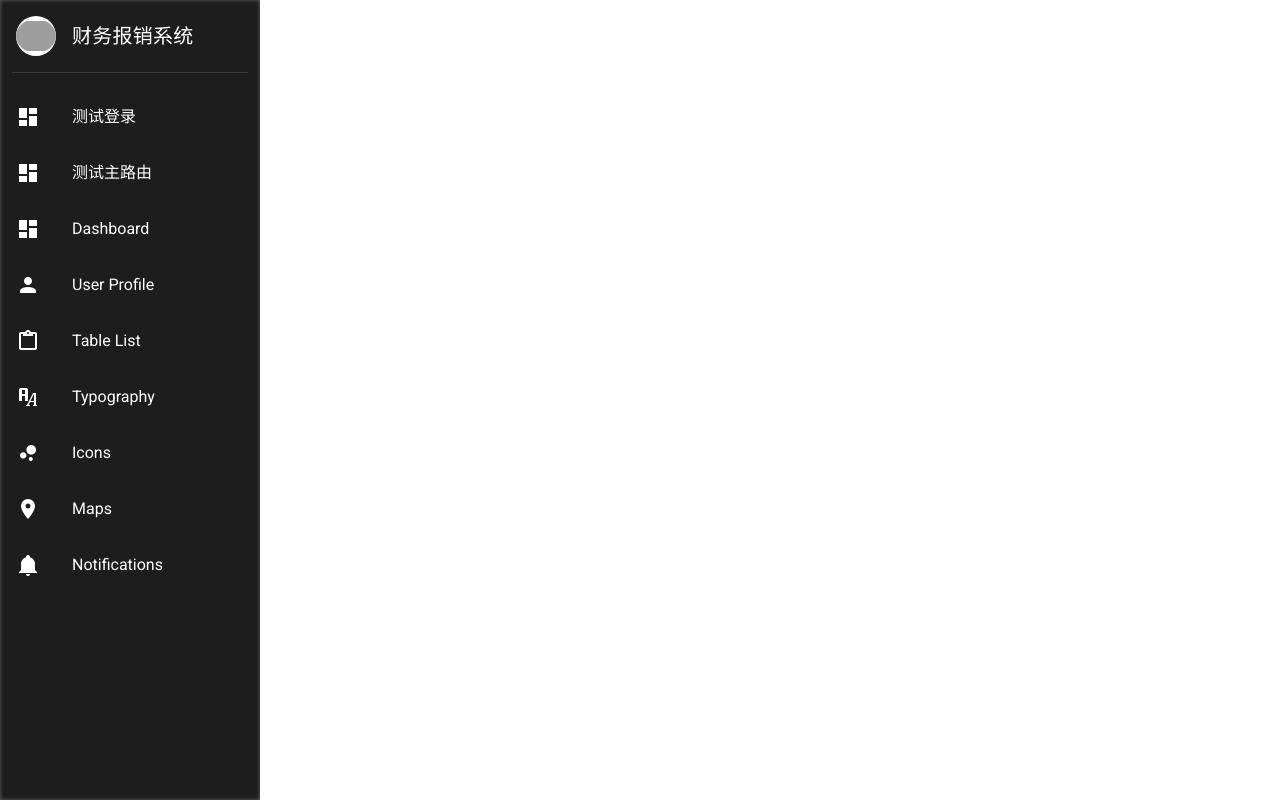
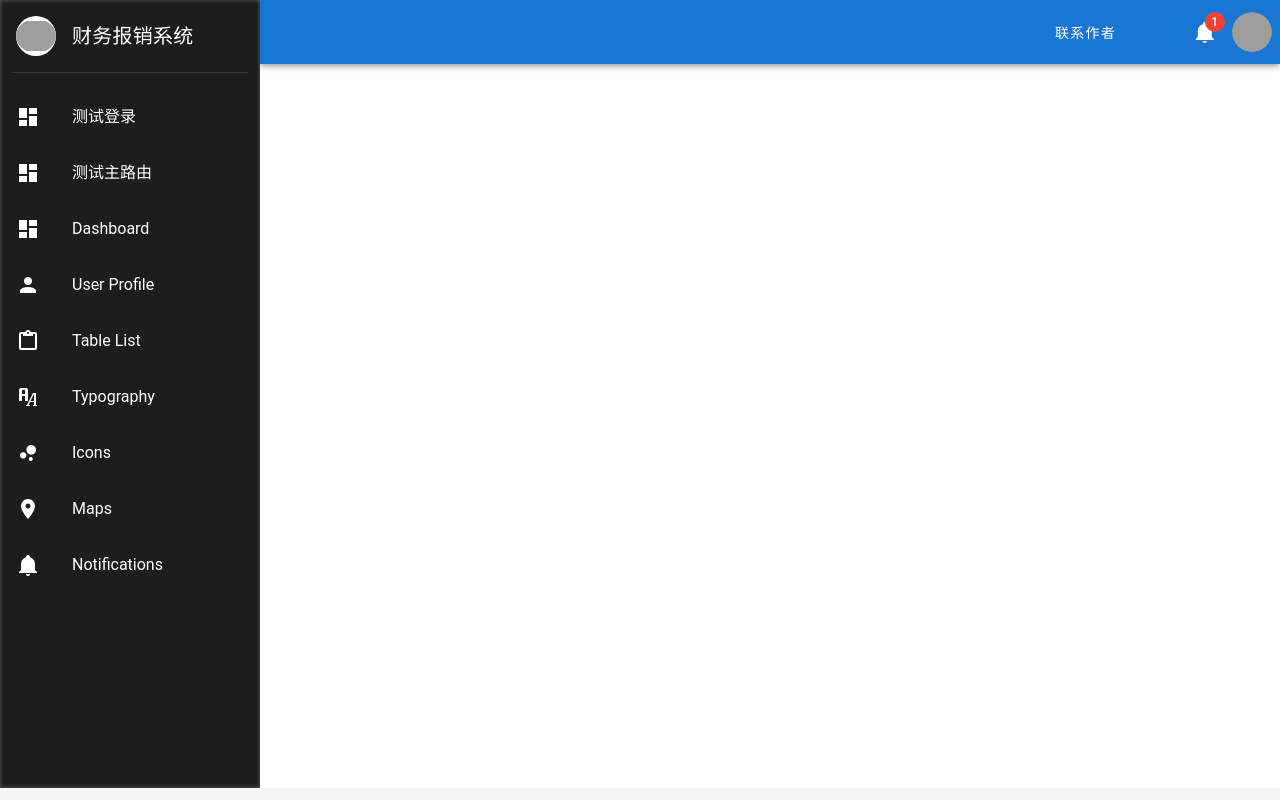
Before and after one commit to SNNU-CS/ExpenseClaimAutomationSystem, a Vue app in the folder miaomiao/: page /main in a window 1280 px wide. Built offline with nearby package versions, Linux system fonts and the light colour scheme; grey boxes are pictures that could not be loaded.

Commit message:
feat: 🎸 tool bar

```diff
--- a/miaomiao/public/index.html
+++ b/miaomiao/public/index.html
@@ -6,7 +6,6 @@
     <meta name="viewport" content="width=device-width,initial-scale=1.0">
     <link rel="icon" href="<%= BASE_URL %>favicon.ico">
     <title>miaomiao</title>
-    <link rel="stylesheet" href="https://fonts.googleapis.com/css?family=Roboto:100,300,400,500,700,900">
     <link rel="stylesheet" href="https://cdn.jsdelivr.net/npm/@mdi/font@latest/css/materialdesignicons.min.css">
   </head>
   <body>
--- /dev/null
+++ b/miaomiao/src/components/ToolBar.vue
@@ -0,0 +1,78 @@
+<template>
+  <v-app-bar app dark color="primary">
+    <!-- <v-app-bar-nav-icon></v-app-bar-nav-icon> -->
+
+    <v-spacer></v-spacer>
+    <v-btn text href="mailto:zhaoqi99@outlook.com">联系作者</v-btn>
+    <v-btn icon href="https://github.com/snnucs/ExpenseClaimAutomationSystem">
+      <v-icon class="fa-2x">mdi-github-circle</v-icon>
+    </v-btn>
+    <v-btn icon text>
+      <v-badge color="red" overlap>
+        <template v-slot:badge>
+          <span v-if="notificationsCount">{{notificationsCount}}</span>
+        </template>
+        <v-icon>mdi-bell</v-icon>
+      </v-badge>
+    </v-btn>
+    <v-menu offset-y origin="center center" :nudge-bottom="10" transition="scale-transition">
+      <template v-slot:activator="{ on }">
+        <v-btn icon v-on="on">
+          <v-avatar size="40px">
+            <v-img :src="avatar"></v-img>
+          </v-avatar>
+        </v-btn>
+      </template>
+      <v-list flat>
+        <v-list-item-group>
+          <v-list-item v-for="(item, index) in items" @click="item.click" :key="index">
+            <v-list-item-icon>
+              <v-icon v-text="item.icon"></v-icon>
+            </v-list-item-icon>
+            <v-list-item-content>
+              <v-list-item-title v-text="item.title"></v-list-item-title>
+            </v-list-item-content>
+          </v-list-item>
+        </v-list-item-group>
+      </v-list>
+    </v-menu>
+  </v-app-bar>
+</template>
+<script>
+export default {
+  name: "Toolbar",
+  data() {
+    return {
+      avatar: "https://cdn.vuetifyjs.com/images/john.jpg",
+      notificationsCount: 1, // change to 0 in the future
+      items: [
+        {
+          icon: "mdi-account-circle",
+          title: "个人信息",
+          click: this.handleProfile
+        },
+        {
+          icon: "mdi-settings",
+          title: "设置",
+          click: this.handleSetting
+        },
+        {
+          icon: "mdi-logout",
+          title: "退出",
+          click: this.handleLogut
+        }
+      ]
+    };
+  },
+  methods: {
+    handleLogut() {
+      this.$message.info("用户"+localStorage.username + "退出登录!");
+      this.$router.push("/login");
+    },
+    handleSetting() {},
+    handleProfile() {}
+  }
+};
+</script>
+
+<style></style>
--- a/miaomiao/src/views/Main.vue
+++ b/miaomiao/src/views/Main.vue
@@ -1,25 +1,29 @@
 <template>
   <v-app>
-    <div class="box">
-      <Menu></Menu>
-    </div>
-    <div class="content-view">
+    <ToolBar></ToolBar>
+    <Menu></Menu>
+    <v-container fluid>
       <transition name="move" mode="out-in">
         <router-view></router-view>
       </transition>
-    </div>
+    </v-container>
+    <v-footer app>
+      <!-- -->
+    </v-footer>
   </v-app>
 </template>
 
 <script>
 import Menu from "../components/Menu";
+import ToolBar from "../components/ToolBar";
 export default {
   name: "main",
   data() {
     return {};
   },
   components: {
-    Menu
+    Menu,
+    ToolBar
   }
 };
 </script>
```
